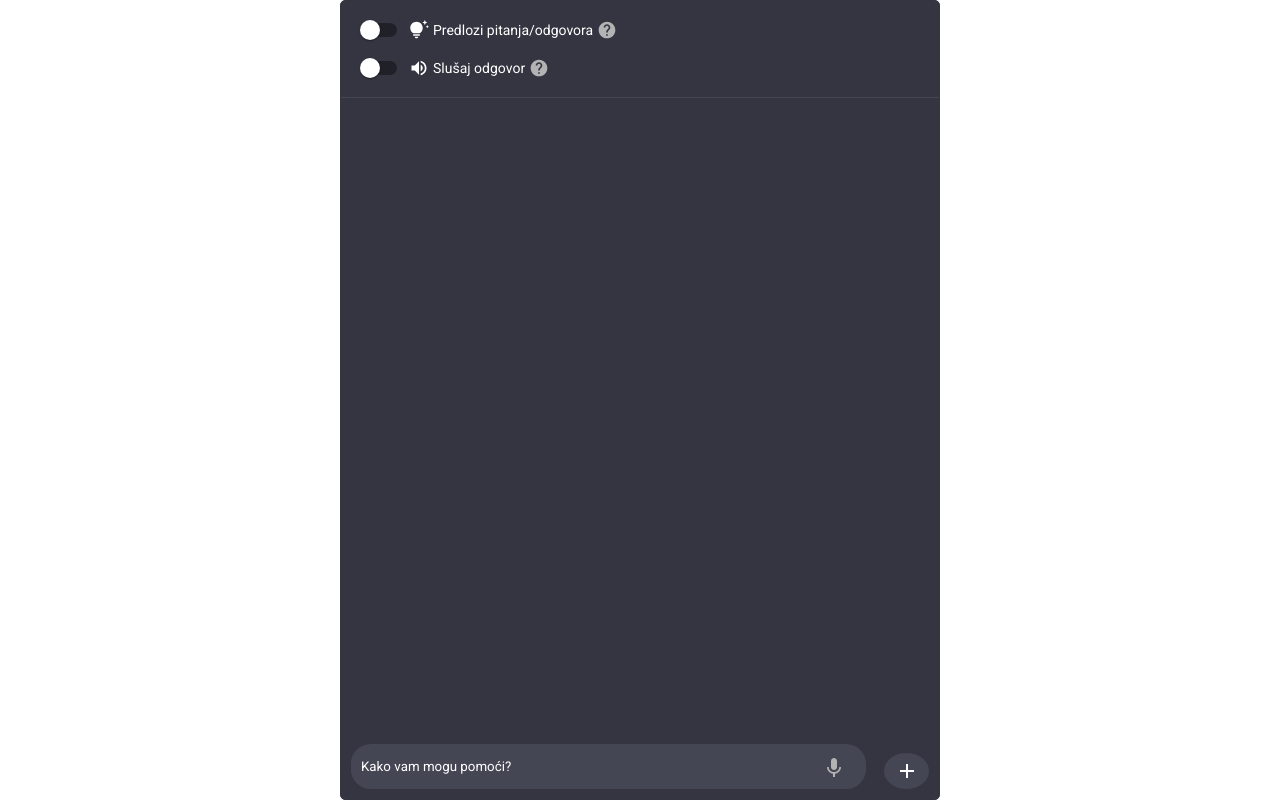
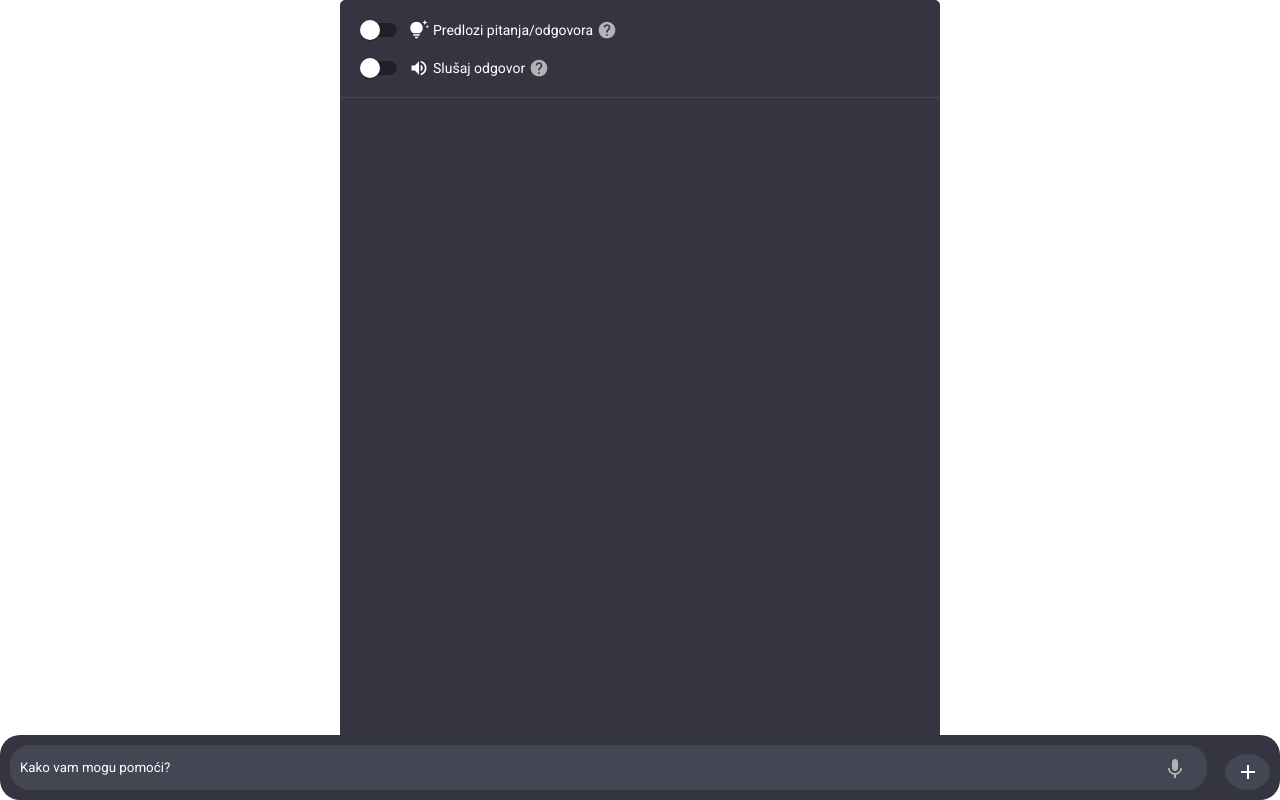
Before and after one commit to SelenaDelcev/ChatApp, a React (Create React App) app in the folder frontend/: page / in a window 1280 px wide. Built offline with nearby package versions, Linux system fonts and the light colour scheme.

Commit message:
Updated style

```diff
--- a/frontend/src/App.css
+++ b/frontend/src/App.css
@@ -16,13 +16,14 @@
   border: 1px solid #343541;
   border-radius: 5px;
   background-color: #343541;
-  overflow: hidden;
+  overflow-y: auto;
 }
 
 .messages {
   flex: 1;
-  overflow-y: auto;
   padding: 10px;
+  display: flex;
+  flex-direction: column;
   border-bottom: 1px solid #343541;
 }
 
@@ -48,6 +49,11 @@
   padding: 10px;
   background-color: #343541;
   border-radius: 20px;
+  position: fixed;
+  bottom: 0;
+  left: 0;
+  right: 0;
+  margin: 0 auto;
 }
 
 .message-input {
@@ -161,8 +167,6 @@ button:disabled:hover {
 .speed-dial:hover .MuiSpeedDial-actions {
   display: flex;
   flex-direction: column;
-  background-color: black;
-  color: #b3b3b3;
   align-items: center;
   justify-content: center;
 }
--- a/frontend/src/App.js
+++ b/frontend/src/App.js
@@ -144,7 +144,7 @@ const App = () => {
             />
             <VolumeUpIcon className="switch-icon" fontSize="small"/>
             <span>Slušaj odgovor</span>
-            <Tooltip title="Slušaj odgovor asistenta">
+            <Tooltip title="Slušajte odgovor asistenta">
               <HelpIcon className="help-icon" fontSize="small"/>
             </Tooltip>
           </div>
```
